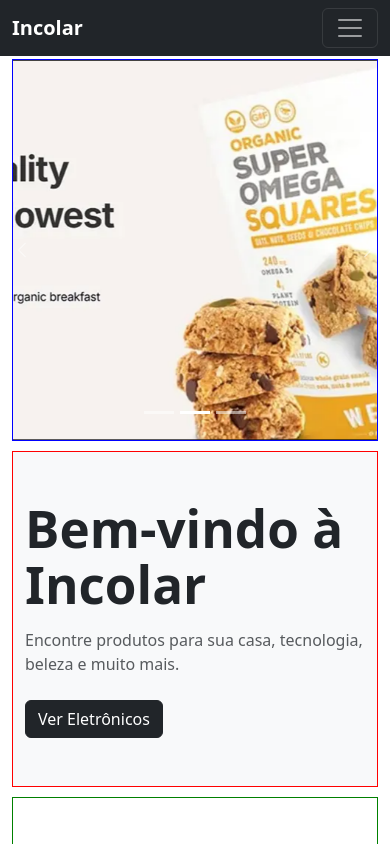
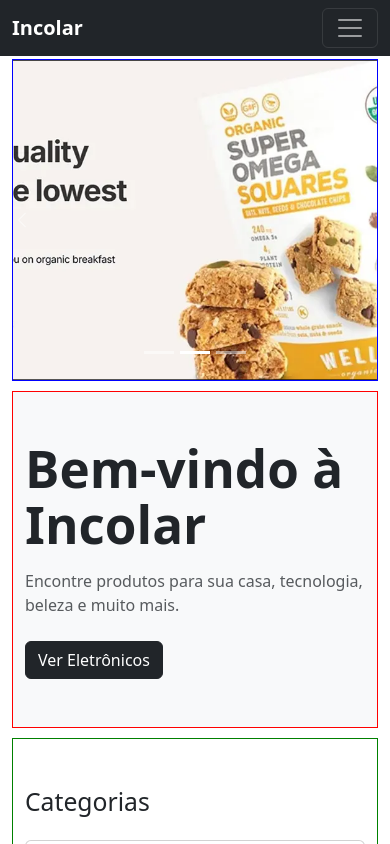
Before and after one commit to dcs30000/landingPage-reactjsBootstrap, a React (Vite) app: page / in a window 390 px wide. Shown: the top 844 px of the page. Built offline with nearby package versions, Linux system fonts and the light colour scheme.

Commit message:
coloquei height em .hero-slide no max-width 576px

```diff
--- a/src/pages/Home/Home.css
+++ b/src/pages/Home/Home.css
@@ -183,6 +183,11 @@
   .hero p {
     font-size: 1rem;
   }
+
+  .hero-slide{
+    height: 35vh;
+
+  }
 }
 
 
```
